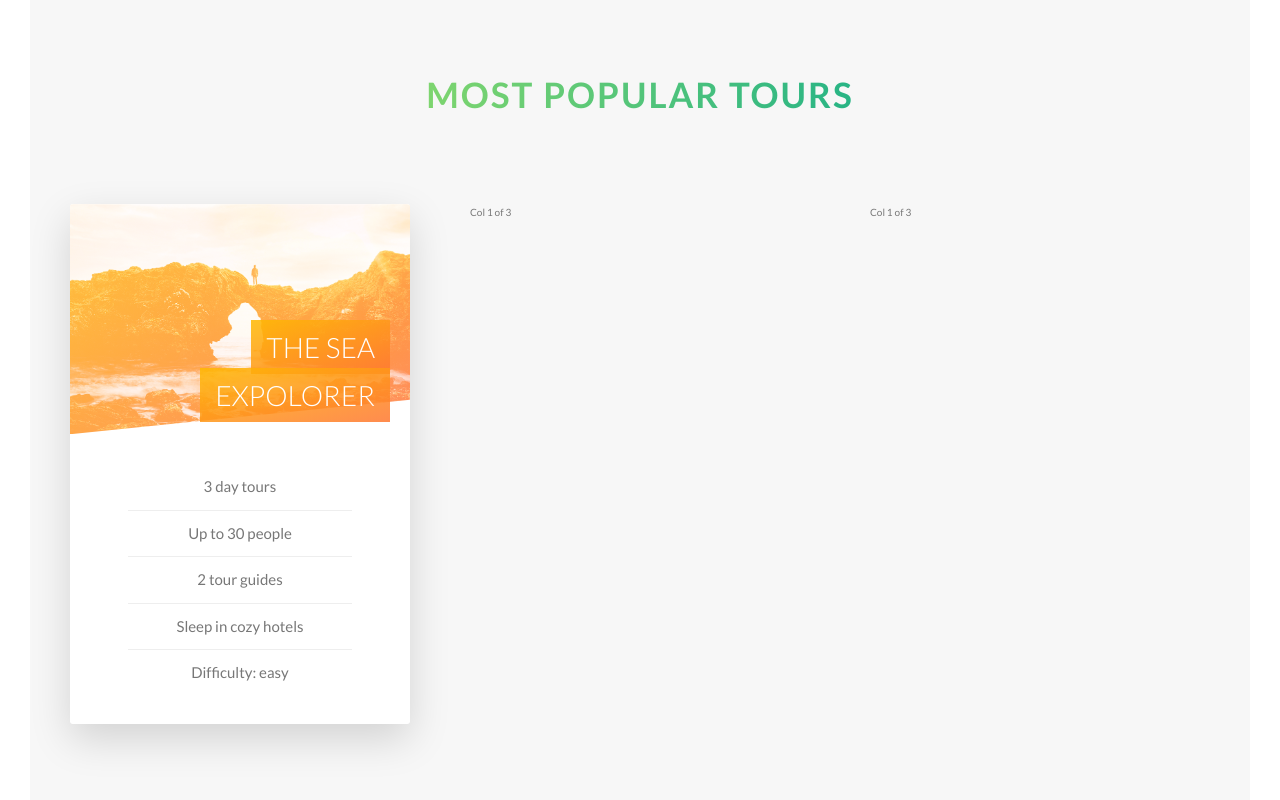
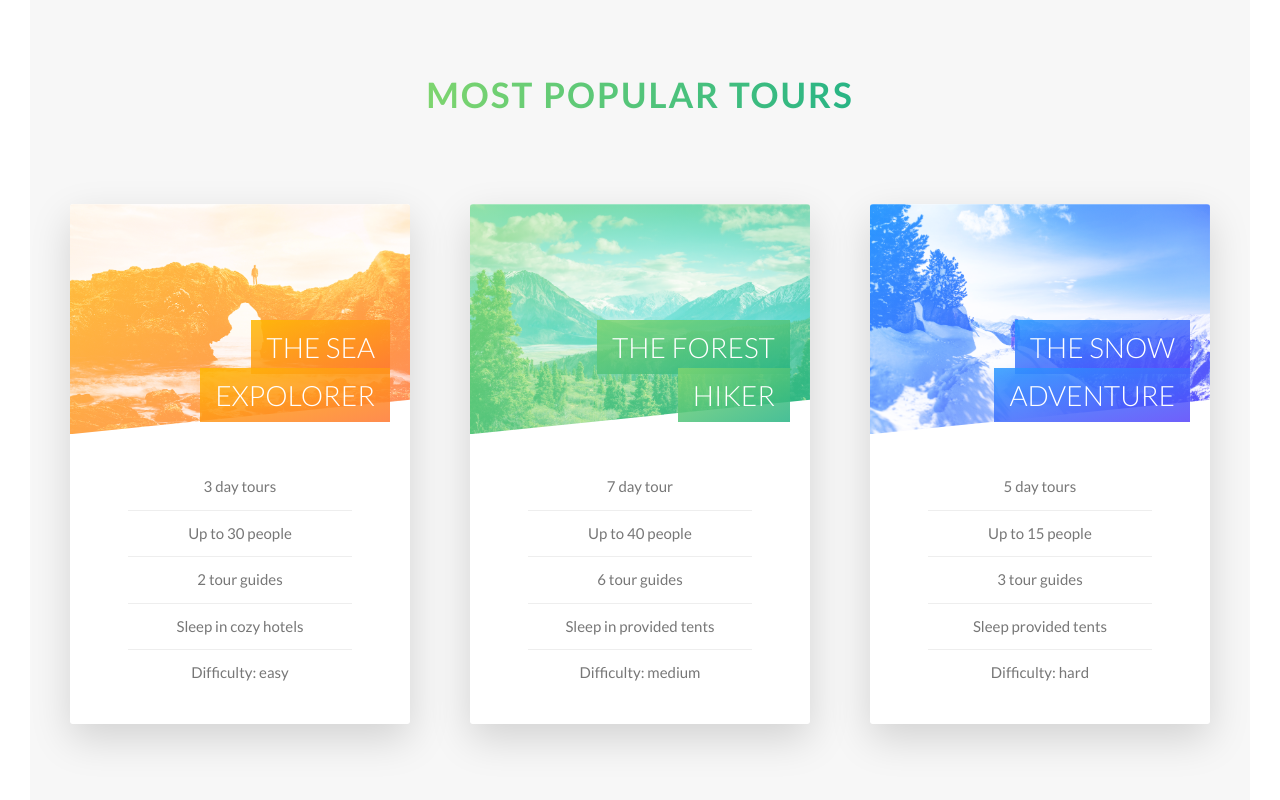
Before and after one commit to ShaneECDavis/NatoursSASSPlayground, a website: page index.html in a window 1280 px wide. Shown: the part 2281-3081 px from the top of the page. Drawn offline with Linux system fonts and the light colour scheme.

Commit message:
finished tour section

```diff
--- a/index.html
+++ b/index.html
@@ -124,15 +124,75 @@
                            </div>
                         </div>
                         <div class="card__side card__side--back card__side--back-1">
-                            BACK
+                            <div class="card__cta">
+                                <div class="card__price-box">
+                                    <p class="card__price-only">Only</p>
+                                    <p class="card__price-value">$297</p>
+                                </div>
+                                <a href="#" class="btn btn--white">Book now!</a>
+                            </div>
                         </div>
                    </div>
                 </div>
                 <div class="col-1-of-3">
-                    Col 1 of 3
+                    <div class="card">
+                        <div class="card__side card__side--front">
+                            <div class="card__picture card__picture--2">
+                                &nbsp;
+                            </div>
+                            <h4 class="card__heading">
+                                <span class="card__heading-span card__heading-span--2">The Forest Hiker</span>
+                            </h4>
+                            <div class="card__details">
+                                <ul>
+                                    <li>7 day tour</li>
+                                    <li>Up to 40 people</li>
+                                    <li>6 tour guides</li>
+                                    <li>Sleep in provided tents</li>
+                                    <li>Difficulty: medium</li>
+                                </ul>
+                            </div>
+                        </div>
+                        <div class="card__side card__side--back card__side--back-2">
+                            <div class="card__cta">
+                                <div class="card__price-box">
+                                    <p class="card__price-only">Only</p>
+                                    <p class="card__price-value">$297</p>
+                                </div>
+                                <a href="#" class="btn btn--white">Book now!</a>
+                            </div>
+                        </div>
+                    </div>
                 </div>
                 <div class="col-1-of-3">
-                    Col 1 of 3
+                <div class="card">
+                    <div class="card__side card__side--front">
+                        <div class="card__picture card__picture--3">
+                            &nbsp;
+                        </div>
+                        <h4 class="card__heading">
+                            <span class="card__heading-span card__heading-span--3">The Snow Adventure</span>
+                        </h4>
+                        <div class="card__details">
+                            <ul>
+                                <li>5 day tours</li>
+                                <li>Up to 15 people</li>
+                                <li>3 tour guides</li>
+                                <li>Sleep provided tents</li>
+                                <li>Difficulty: hard</li>
+                            </ul>
+                        </div>
+                    </div>
+                    <div class="card__side card__side--back card__side--back-3">
+                        <div class="card__cta">
+                            <div class="card__price-box">
+                                <p class="card__price-only">Only</p>
+                                <p class="card__price-value">$297</p>
+                            </div>
+                            <a href="#" class="btn btn--white">Book now!</a>
+                        </div>
+                    </div>
+                </div>
                 </div>
             </div>
         </section>
--- a/sass/components/_card.scss
+++ b/sass/components/_card.scss
@@ -27,6 +27,12 @@
           &-1{
                 background-image: linear-gradient(to right bottom, $color-secondary-light, $color-secondary-dark);
           }
+          &-2{
+                background-image: linear-gradient(to right bottom, $color-primary-light, $color-primary-dark);
+          }
+          &-3{
+                background-image: linear-gradient(to right bottom, $color-tertiary-light, $color-tertiary-dark);
+          }
        }
     }
 
@@ -51,10 +57,12 @@
                           url(../img/nat-5.jpg);
       }
        &--2 {
-        background-image: url(../img/nat-5.jpg);
+            background-image: linear-gradient(to right bottom, $color-primary-light, $color-primary-dark),
+                          url(../img/nat-6.jpg);
       }
        &--3{
-        background-image: url(../img/nat-5.jpg);
+            background-image: linear-gradient(to right bottom, $color-tertiary-light, $color-tertiary-dark),
+                          url(../img/nat-7.jpg);
       }
     }
 
@@ -79,6 +87,12 @@
       &--1 {
         background-image: linear-gradient( to right bottom, rgba($color-secondary-light, .85), rgba($color-secondary-dark,.85))
       }
+      &--2 {
+        background-image: linear-gradient( to right bottom, rgba($color-primary-light, .85), rgba($color-primary-dark,.85))
+      }
+      &--3 {
+        background-image: linear-gradient( to right bottom, rgba($color-tertiary-light, .85), rgba($color-tertiary-dark,.85))
+      }
     }
 
     &__details {
@@ -100,4 +114,28 @@
         }
       }
     }
+    // Front side styling
+    &__cta{
+      position: absolute;
+      top: 50%;
+      left: 50%;
+      transform: translate(-50%, -50%);
+      width: 90%;
+      text-align: center;
+    }
+
+    &__price-box {
+      text-align: center;
+      color: $color-white;
+      margin-bottom: 8rem;
+    }
+
+    &__price-only {
+      font-size: 1.4rem;
+      text-transform: uppercase;
+    }
+    &__price-value {
+      font-size: 6rem;
+      font-weight: 100;
+    }
 }
```
Also changed, not shown: css/style.css.
